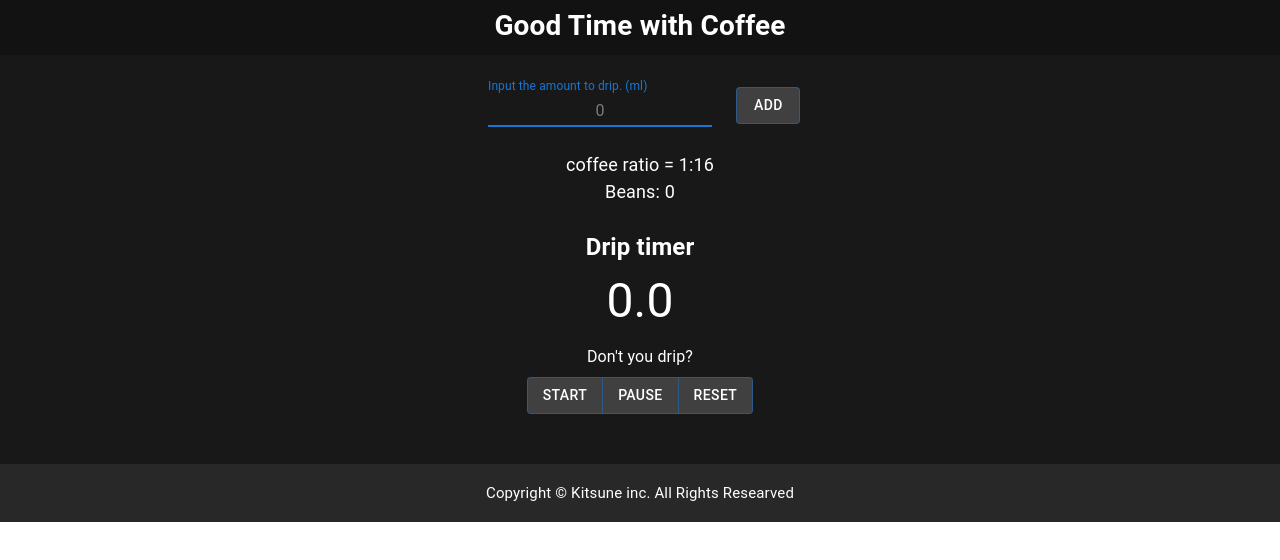
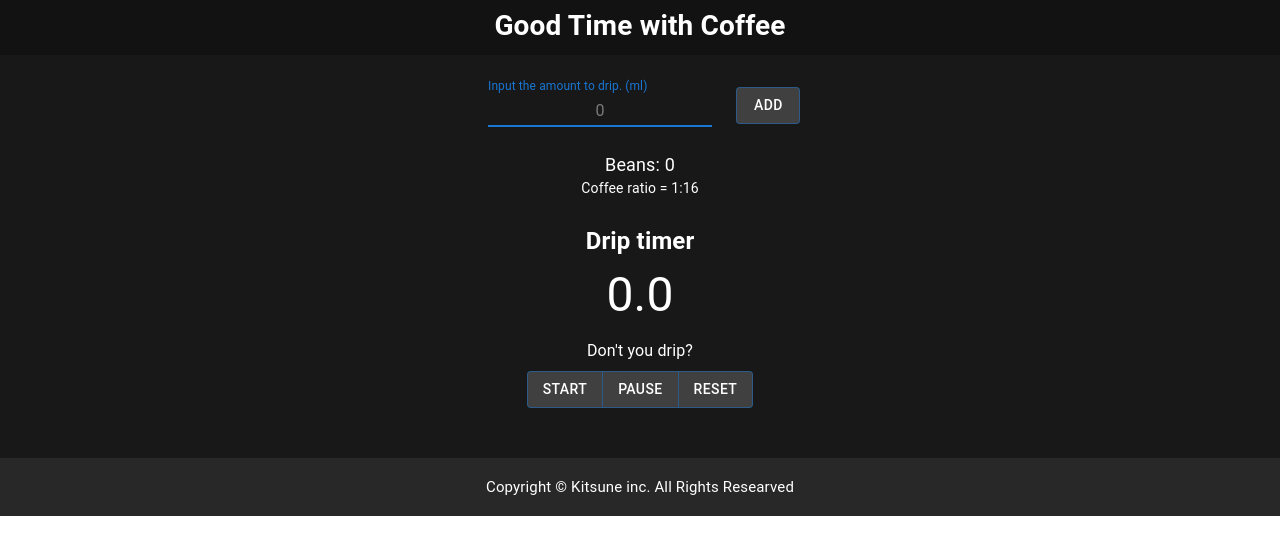
Before and after one commit to yk-mt12/good-time-with-coffee, a React (Create React App) app: page / in a window 1280 px wide. Shown: the top 560 px of the page. Built offline with nearby package versions, Linux system fonts and the light colour scheme.

Commit message:
add ratio

```diff
--- a/src/components/ui/ItemCard.tsx
+++ b/src/components/ui/ItemCard.tsx
@@ -8,8 +8,8 @@ export const ItemCard: React.VFC<Props> = React.memo((props)=> {
   const { beans } = props;
   return (
     <div style={{fontSize: "18px"}}>
-      <p>coffee ratio = 1:16</p>
       <p>Beans: <span style={{color: "primary"}}>{beans}</span></p>
+      <p style={{fontSize: "14px", color: "#fff"}}>Coffee ratio = 1:16</p>
     </div>
 
   );
```
